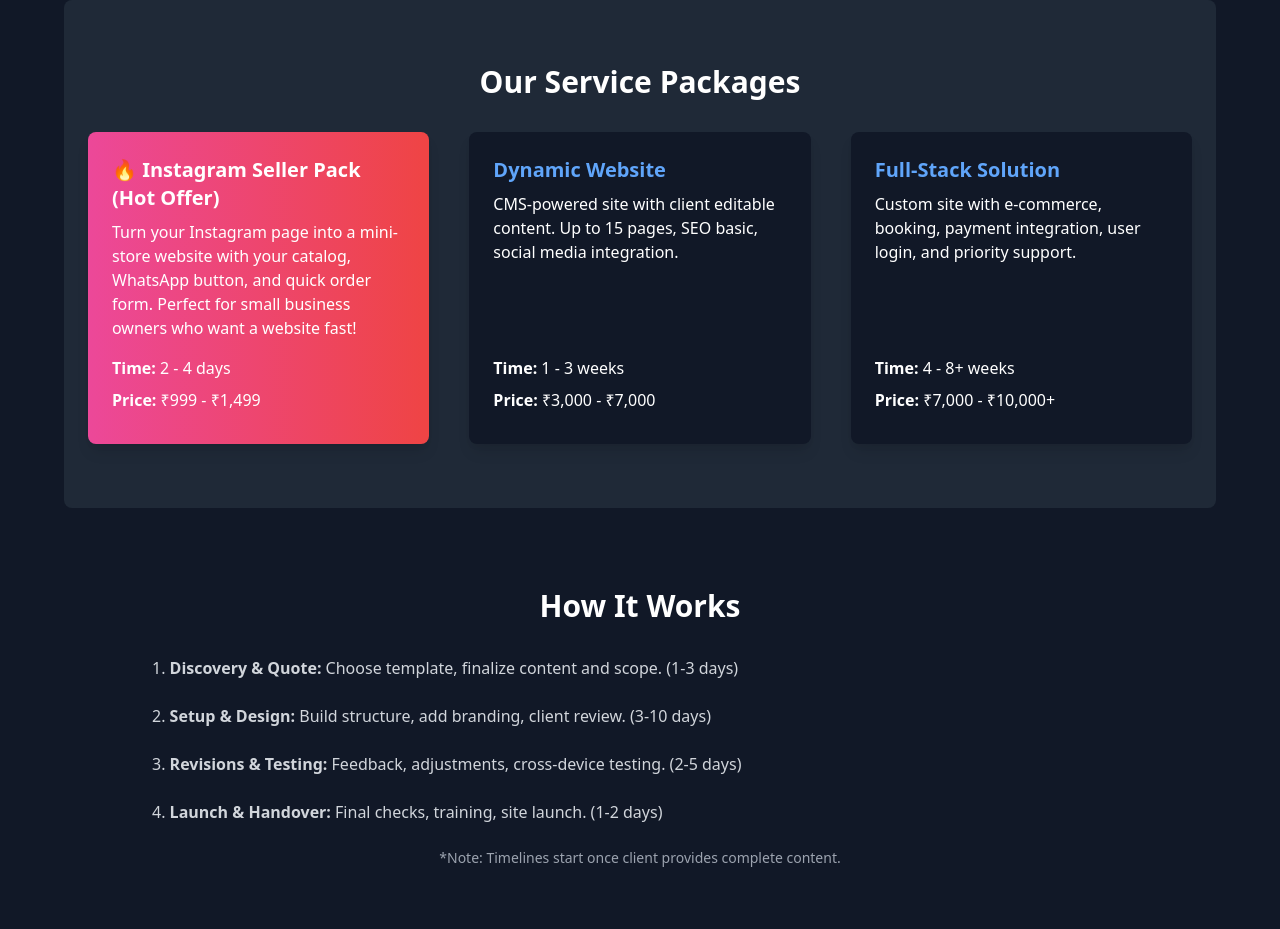
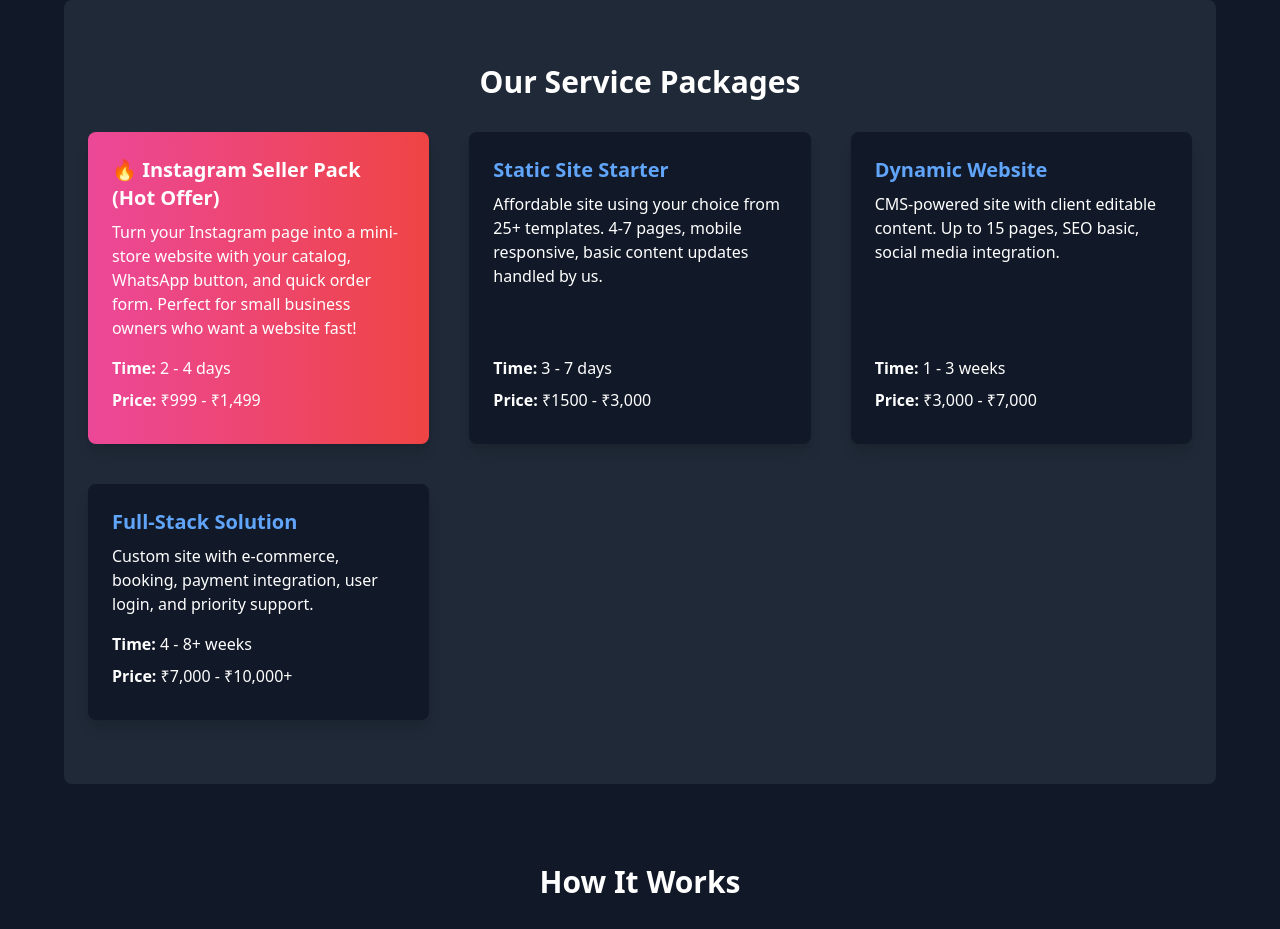
Before and after one commit to Rawatvr44/template, a plain HTML site: page index.html in a window 1280 px wide. Shown: the part 3160-4089 px from the top of the page. Drawn offline with nearby package versions, Linux system fonts and the light colour scheme.

Commit message:
Update index.html

```diff
--- a/index.html
+++ b/index.html
@@ -79,7 +79,7 @@
   <p class="mb-2"><strong>Time:</strong> 2 - 4 days</p>
   <p class="mb-2"><strong>Price:</strong> ₹999 - ₹1,499</p>
 </div>
-
+<div class="bg-gray-900 p-6 rounded-lg shadow-lg flex flex-col"> <h3 class="text-xl font-semibold mb-2 text-blue-400">Static Site Starter</h3> <p class="mb-4 flex-grow">Affordable site using your choice from 25+ templates. 4-7 pages, mobile responsive, basic content updates handled by us.</p> <p class="mb-2"><strong>Time:</strong> 3 - 7 days</p> <p class="mb-2"><strong>Price:</strong> ₹1500 - ₹3,000</p> </div>
       <div class="bg-gray-900 p-6 rounded-lg shadow-lg flex flex-col">
         <h3 class="text-xl font-semibold mb-2 text-blue-400">Dynamic Website</h3>
         <p class="mb-4 flex-grow">CMS-powered site with client editable content. Up to 15 pages, SEO basic, social media integration.</p>
```
